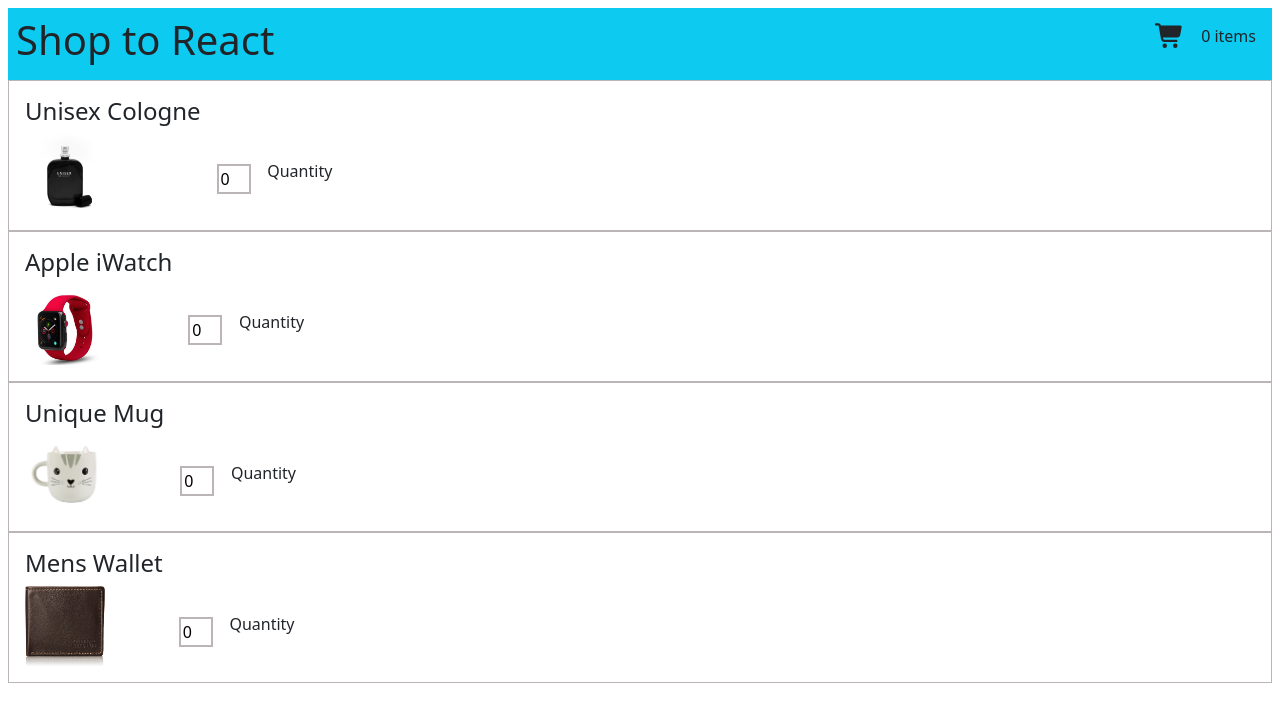
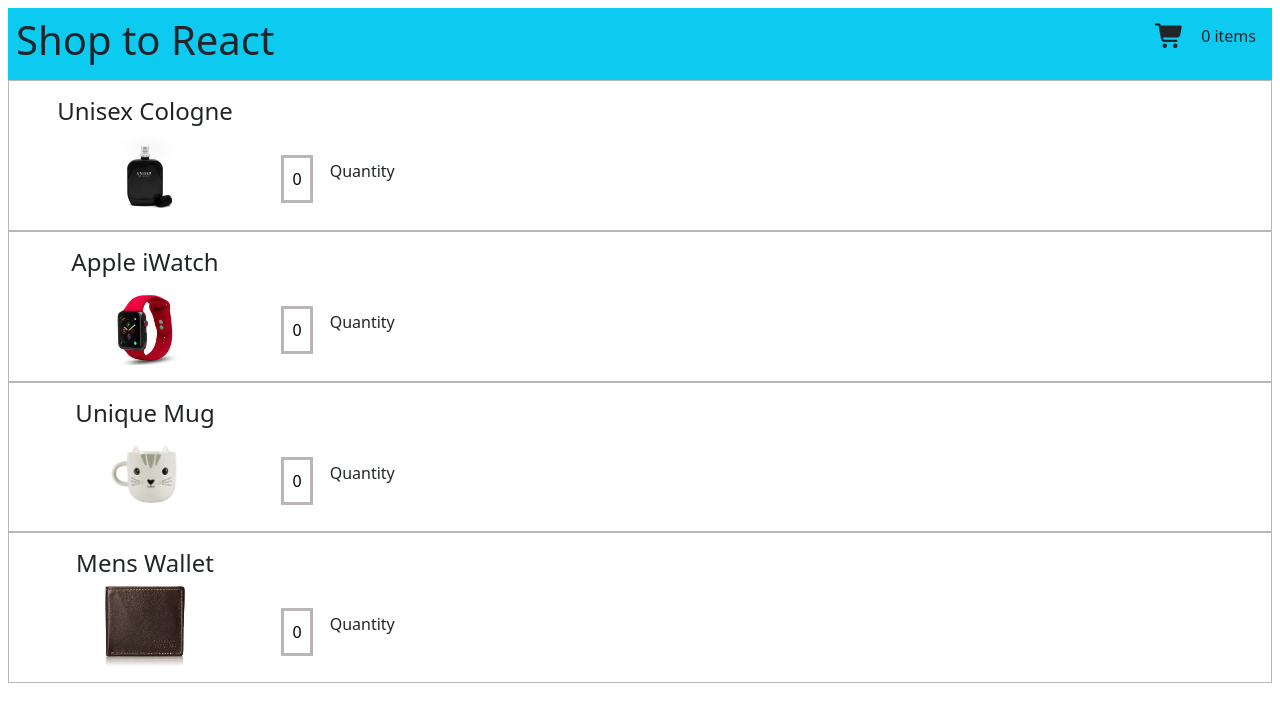
Before and after one commit to tejaavula076/m5-lab-assignment, a React (Create React App) app in the folder shopcart/: page / in a window 1280 px wide. Shown: the top 722 px of the page. Built offline with nearby package versions, Linux system fonts and the light colour scheme.

Commit message:
change in styles

```diff
--- a/shopcart/src/ShoppingCart.jsx
+++ b/shopcart/src/ShoppingCart.jsx
@@ -11,22 +11,12 @@
   let changedAmount = (e, idx) => {
     let copy = [...quantity];
     copy[idx] = e.target.value;
-
     setQuantity(copy);
-
   };
 
     let totalNoOfItems = quantity.reduce((sum,curr)=>{
       return sum=sum+Number(curr)
     },0);
-//   useEffect(() => {
-
-//     quantity.map((el) => {
-//           console.log(el)
-//       totalNoOfItems = totalNoOfItems + el;
-//        console.log(totalNoOfItems)
-//     });
-//   }, [quantity]);
   return (
     <>
       <div className="m-2">
@@ -50,7 +40,7 @@
             style={{ border: "1px solid #bbb5b5" }}
             className="p-3 d-flex flex-row"
           >
-            <div className="d-flex flex-column ">
+            <div className="d-flex flex-column  align-items-center" style={{width:"15rem"}}>
               <h4>{el.desc}</h4>
               <div>
                 {" "}
@@ -62,12 +52,13 @@
               style={{ marginTop: "3rem", marginLeft: "1rem" }}
             >
               <div>
-                <label style={{border:"1px solid #bbb5b5"}}>
+                <label>
                   <input
+                  autoComplete="off"
                     name="myInput"
                     value={quantity[index]}
                     onChange={(e) => changedAmount(e, index)}
-                    style={{width:"2rem",border:"1px solid #bbb5b5"}}
+                    style={{width:"2rem",border:"3px solid #bbb5b5",height:"3rem",textAlign:"center"}}
                   />
                 </label>{" "}
                 {/* {totalNoOfItems} */}
```
